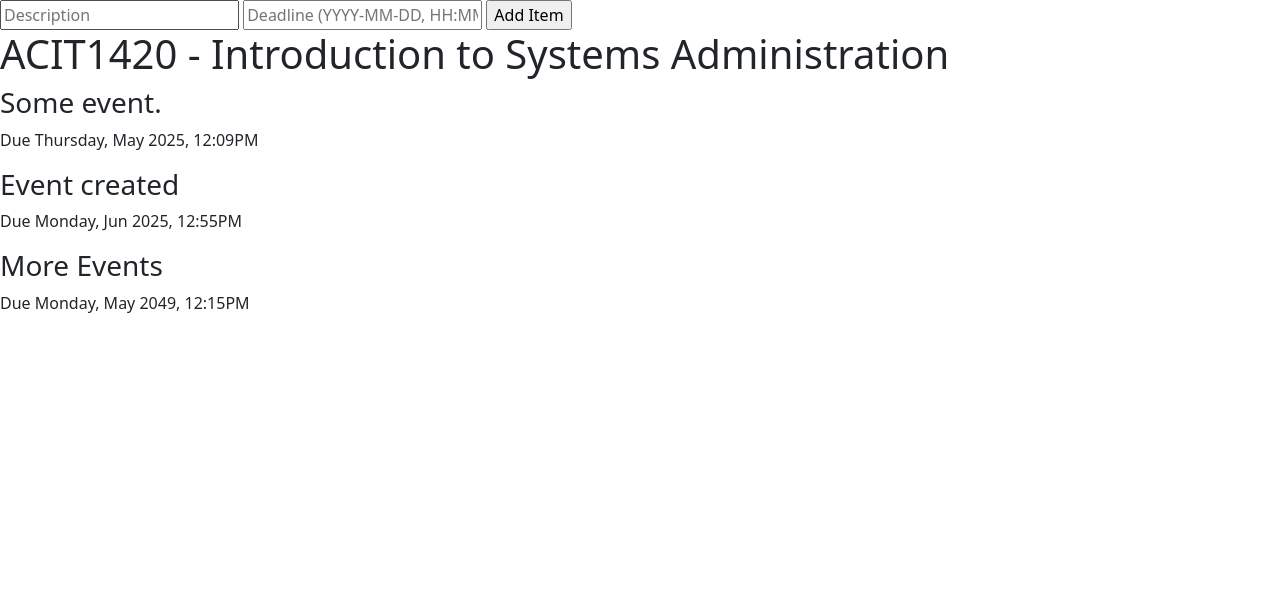
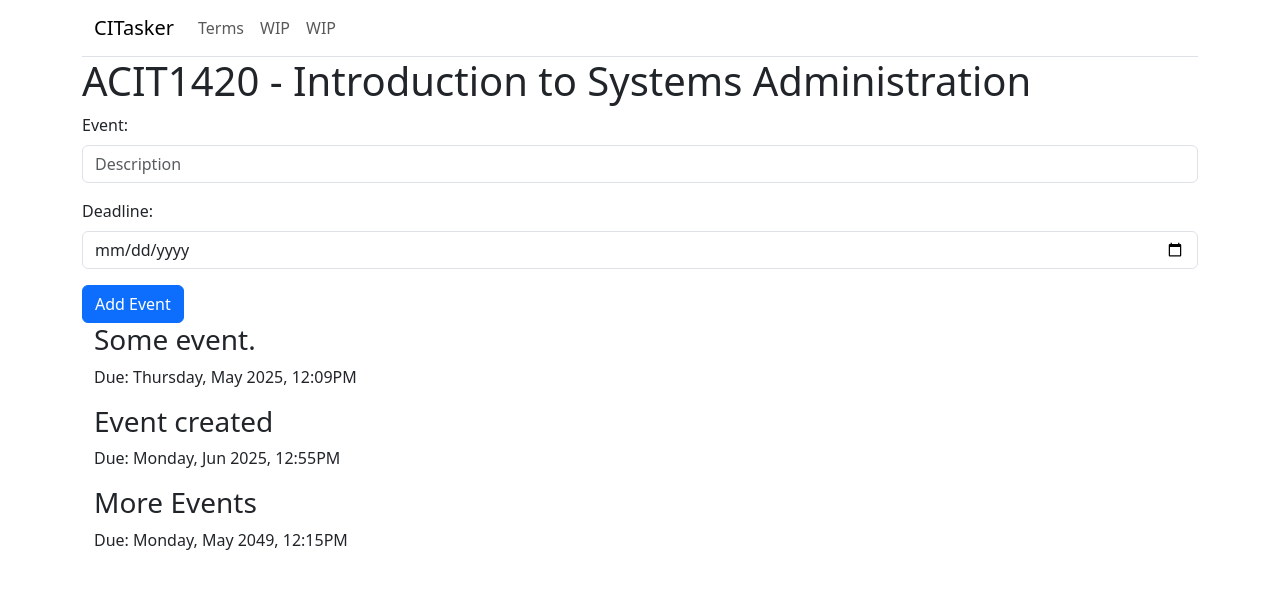
Before and after one commit to LogicEgg/CITasker, a Flask app: page /classes/1 in a window 1280 px wide. Shown: the top 589 px of the page. Run offline with Flask 3, Linux system fonts and the light colour scheme; data comes from the database, SQL or seed files in the repository.

Commit message:
Created basic css for all pages using bootstrap, changed form to use date selection, changed form requirements

```diff
--- a/templates/base.html
+++ b/templates/base.html
@@ -1,15 +1,36 @@
 <!doctype html>
 <html lang="en">
-  <head>
+
+<head>
     <meta charset="utf-8">
     <meta name="viewport" content="width=device-width, initial-scale=1">
     <title>CITasker</title>
-    <link href="https://cdn.jsdelivr.net/npm/bootstrap@5.3.5/dist/css/bootstrap.min.css" rel="stylesheet" integrity="sha384-SgOJa3DmI69IUzQ2PVdRZhwQ+dy64/BUtbMJw1MZ8t5HZApcHrRKUc4W0kG879m7" crossorigin="anonymous">
-  </head>
-  <body>
-    {% block content %}
+    <link href="https://cdn.jsdelivr.net/npm/bootstrap@5.3.5/dist/css/bootstrap.min.css" rel="stylesheet"
+        integrity="sha384-SgOJa3DmI69IUzQ2PVdRZhwQ+dy64/BUtbMJw1MZ8t5HZApcHrRKUc4W0kG879m7" crossorigin="anonymous">
+    <script src="https://cdn.jsdelivr.net/npm/bootstrap@5.3.5/dist/js/bootstrap.bundle.min.js"
+        integrity="sha384-k6d4wzSIapyDyv1kpU366/PK5hCdSbCRGRCMv+eplOQJWyd1fbcAu9OCUj5zNLiq"
+        crossorigin="anonymous"></script>
+</head>
 
-    {% endblock %}
-    <script src="https://cdn.jsdelivr.net/npm/bootstrap@5.3.5/dist/js/bootstrap.bundle.min.js" integrity="sha384-k6d4wzSIapyDyv1kpU366/PK5hCdSbCRGRCMv+eplOQJWyd1fbcAu9OCUj5zNLiq" crossorigin="anonymous"></script>
-  </body>
+<body>
+    <div class="container">
+        <nav class="navbar navbar-expand-lg border-body border-bottom" data-bs-theme="light">
+            <div class="container-fluid">
+                <a class="navbar-brand" href="{{ url_for('homepage')}}">CITasker</a>
+            <div class="collapse navbar-collapse" id="navbarNavAltMarkup">
+                <div class="navbar-nav">
+                    <a class="nav-link" href="{{ url_for('term_page')}}">Terms</a>
+                    <a class="nav-link" href="#">WIP</a>
+                    <a class="nav-link" href="#">WIP</a>
+                </div>
+            </div>
+        </div>
+    </nav>
+</div>
+    <main class="container">
+        {% block content %}
+        {% endblock %}
+    </main>
+</body>
+
 </html>
--- a/templates/class_page.html
+++ b/templates/class_page.html
@@ -1,20 +1,26 @@
 {% extends "base.html" %}
 
 {% block content%}
-<div>
-    <form action="{{ url_for('api.add', id=course.id) }}" method="POST">
-        <input type="hidden" name="id" value="{{ course.id }}">
-        <input type="text" name="event" placeholder="Description">
-        <input type="text" name="deadline" placeholder="Deadline (YYYY-MM-DD, HH:MM)">
-        <input type="submit" value="Add Item" class="button">
-    </form>
+<h1>{{course.name}}</h1>
+
+<form action="{{ url_for('api.add', id=course.id) }}" method="POST">
+        <input type="hidden" name="id" value="{{ course.id }}" required>
+        <div class="mb-3">
+            <label for="event" class="form-label">Event:</label>
+            <input type="text" class="form-control"id="event" placeholder="Description">
+        </div>
+        <div class="mb-3">
+            <label for="deadline" class="form-label">Deadline:</label>
+            <input type="date" class="form-control" id="deadline" placeholder="Deadline (YYYY-MM-DD, HH:MM)" required>
+        </div>
+        <button type="submit" class="btn btn-primary">Add Event</button>
+    </div>
+</form>
+
+<div class="container-sm">
+    {% for i in events %}
+    <h3>{{i.description}}</h3>
+    <p>Due: {{i.deadline.strftime('%A, %b %Y, %I:%M%p %Z')}}</p>
+    {% endfor %}
 </div>
-
-<h1>{{course.name}}</h1>
-{% for i in events %}
-<div>
-    <h3>{{i.description}}</h3>
-    <p>Due {{i.deadline.strftime('%A, %b %Y, %I:%M%p %Z')}}</p>
-</div>
-{% endfor %}
 {% endblock %}
--- a/templates/index.html
+++ b/templates/index.html
@@ -1,5 +1,5 @@
 {% extends "base.html" %}
 
 {% block content%}
-<h2><a href="{{ url_for('term_page') }}">Terms</a></h2>
+
 {% endblock %}
```
